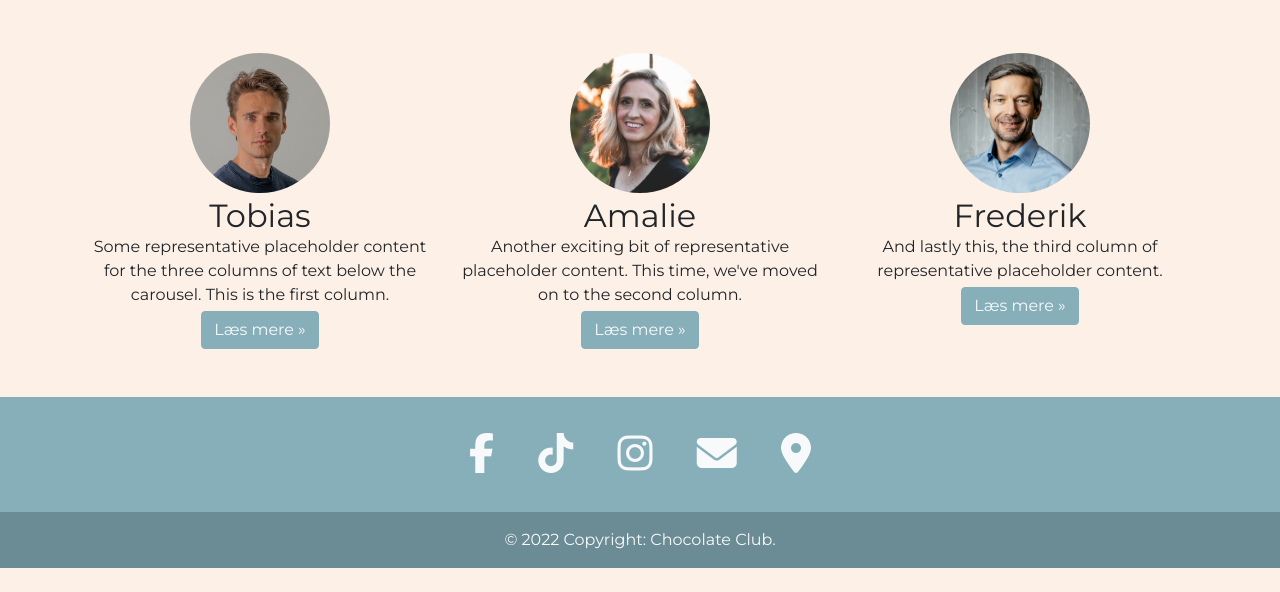
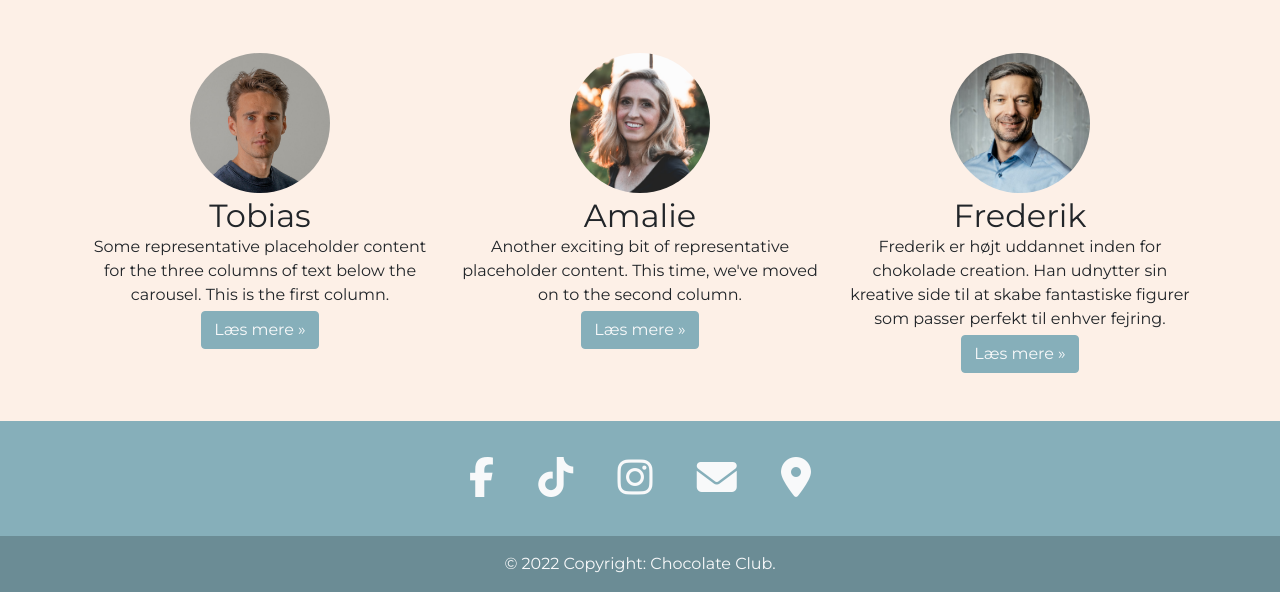
Before and after one commit to DesignByVang/ChocolateClub, a PHP site: page / in a window 1280 px wide. Shown: the part 496-1088 px from the top of the page. Before the commit the page ends 1064 px from the top, so only its background shows below. Run offline with PHP 8.4, Linux system fonts and the light colour scheme; some libraries are stand-ins or nearby versions.

Commit message:
Tekst opdateringer

```diff
--- a/fejl404.php
+++ b/fejl404.php
@@ -67,12 +67,12 @@
     </div>
     <div class="row">
         <div class="col">
-            <h4>LOREM IPSUM</h4>
+            <h4>Det ser ud til at du siden ikke er helt størknet og klar til brug endnu!</h4>
         </div>
     </div>
     <div class="row">
         <div class="col">
-            <h4>LOREM IPSUM</h4>
+            <h4>Vi må hellere få dig tilbage på det rette spor :)</h4>
         </div>
     </div>
     <div class="row">
--- a/index.php
+++ b/index.php
@@ -21,7 +21,6 @@
     <script src="https://kit.fontawesome.com/d1cff074d0.js" crossorigin="anonymous"></script>
 </head>
 <body>
-
 <!-- Navbar-->
 <nav class="navbar navbar-expand-lg navbar-dark bg-primary">
     <div class="container-fluid">
@@ -101,7 +100,10 @@
         <div class="col-lg-4 mt-3">
             <img class="rounded-circle mx-auto" width="140" height="140" src="images/Frederik Wolmar.png" alt="Frederik Wolmar">
             <h2 class="fw-normal mt-1">Frederik</h2>
-            <p>And lastly this, the third column of representative placeholder content.</p>
+            <p>Frederik er højt uddannet inden for
+                chokolade creation. Han udnytter sin
+                kreative side til at skabe fantastiske figurer
+                som passer perfekt til enhver fejring.</p>
             <p><a class="btn btn-primary mt-1 text-light" href="#">Læs mere &raquo;</a></p>
         </div>
     </div>
```
